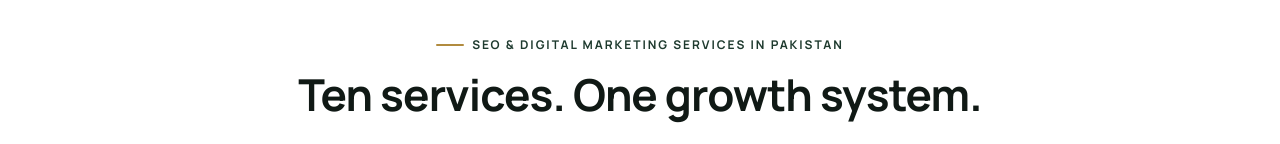
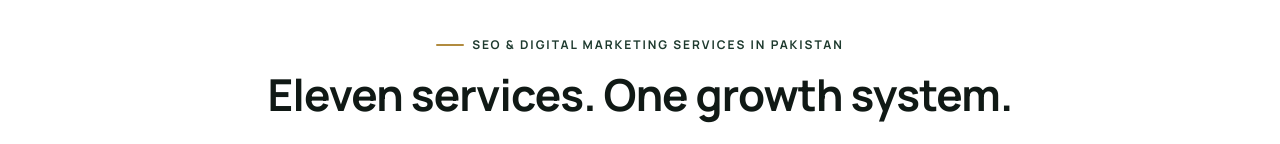
Before and after one commit to bodycartoon0111-netizen/abdul-rehman-portfolio, a Next.js app: page / in a window 1280 px wide. Shown: the part 797-941 px from the top of the page. Built offline with nearby package versions, Linux system fonts and the light colour scheme; no server answers.

Commit message:
Fix service count in ServicesExplorer heading: Ten to Eleven services

```diff
--- a/components/sections/ServicesExplorer.tsx
+++ b/components/sections/ServicesExplorer.tsx
@@ -27,7 +27,7 @@ export default function ServicesExplorer() {
       <Container>
         <SectionHeading
           eyebrow="SEO & Digital Marketing Services in Pakistan"
-          title="Ten services. One growth system."
+          title="Eleven services. One growth system."
           lede="Marketing and technology under one roof — pick what you need, combine what compounds."
           align="center"
         />
```
